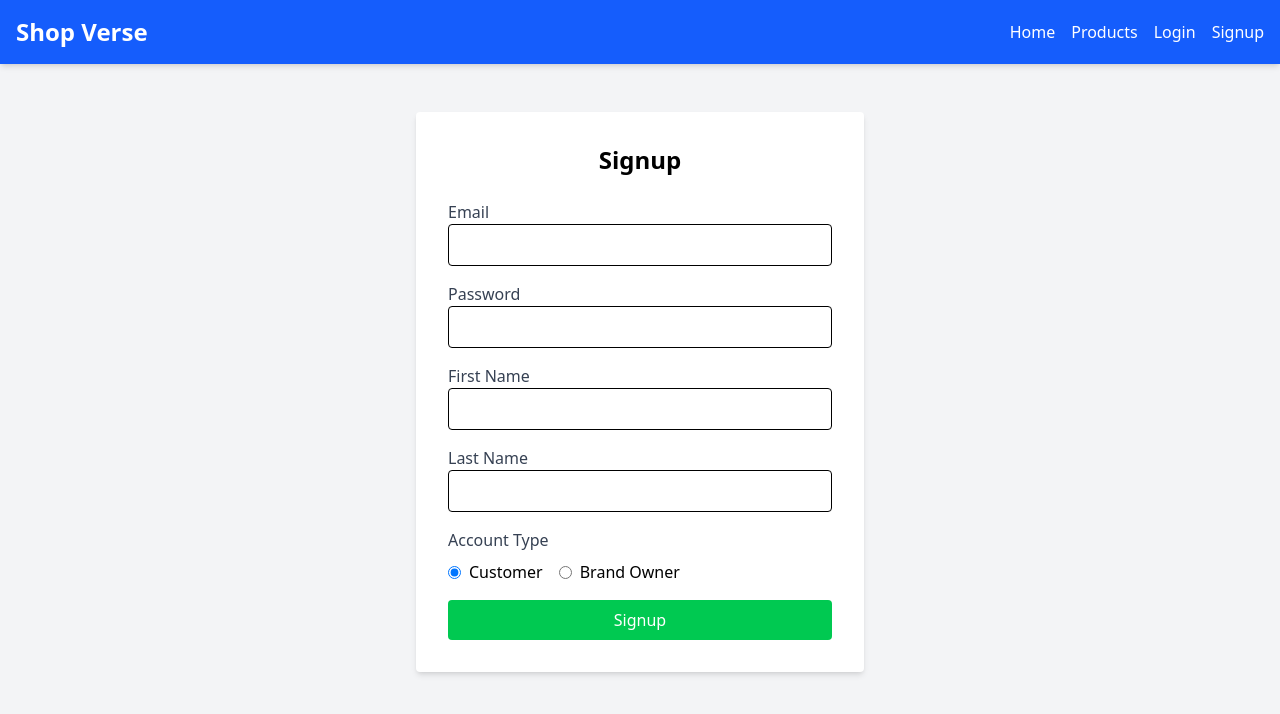
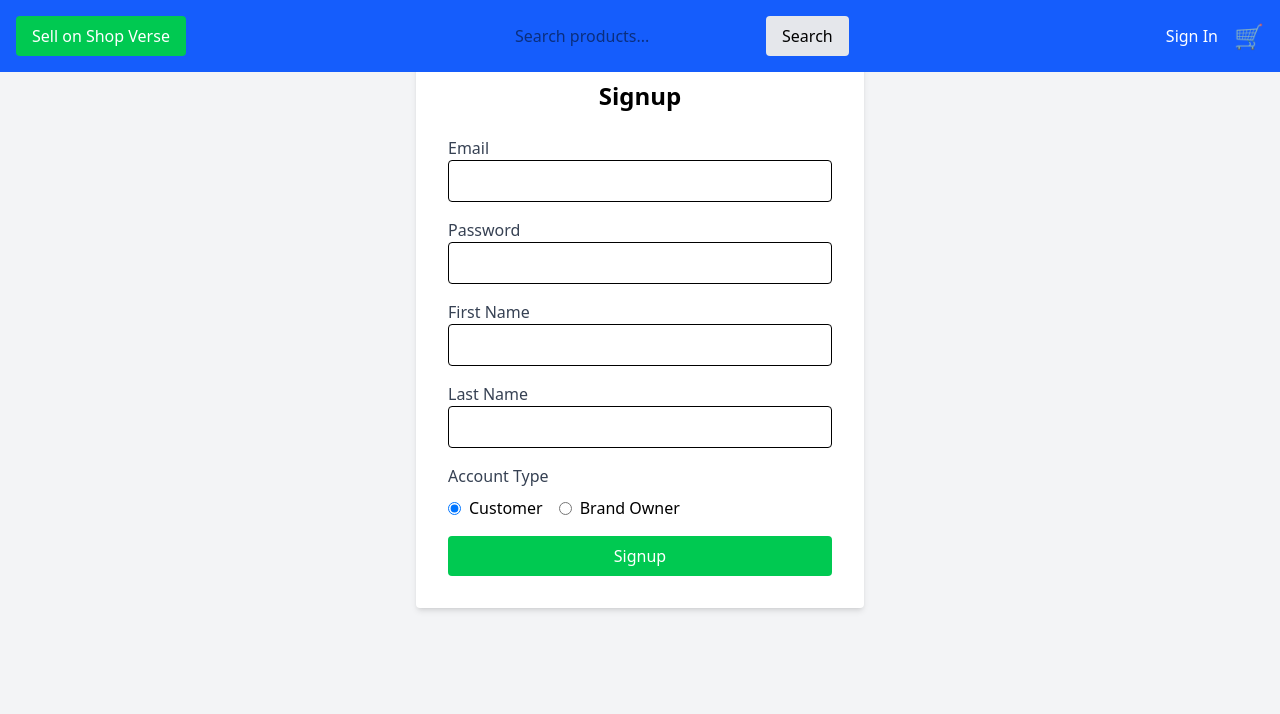
Before and after one commit to Whoistolu/shop_verse, a React (Vite) app: page /signup in a window 1280 px wide. Shown: the top 714 px of the page. Built offline with nearby package versions, Linux system fonts and the light colour scheme.

Commit message:
Add a fixed nav bar that has Left: "Sell on Shop Verse" button linking to signup. Center: Search input field and search button. Right: "Sign In" button (opens modal with login form and link to signup), Cart icon (placeholder link to /cart).

```diff
--- a/src/components/Header.tsx
+++ b/src/components/Header.tsx
@@ -1,9 +1,34 @@
+import { useState } from 'react';
+import { useAuth } from '../contexts/AuthContext.js';
 import { Link, useNavigate } from 'react-router-dom';
-import { useAuth } from '../contexts/AuthContext.js';
+import Modal from './Modal.js';
 
 export default function Header() {
-  const { user, logout } = useAuth();
+  const { user, logout, login } = useAuth();
+  const [isLoginModalOpen, setIsLoginModalOpen] = useState(false);
+  const [email, setEmail] = useState('');
+  const [password, setPassword] = useState('');
+  const [isBrand, setIsBrand] = useState(false);
+  const [search, setSearch] = useState('');
   const navigate = useNavigate();
+
+  const handleLogin = async (e: React.FormEvent) => {
+    e.preventDefault();
+    try {
+      await login(email, password, isBrand);
+      setIsLoginModalOpen(false);
+      setEmail('');
+      setPassword('');
+    } catch (error) {
+      console.error('Login failed', error);
+    }
+  };
+
+  const handleSearch = (e: React.FormEvent) => {
+    e.preventDefault();
+    // TODO: Implement search
+    console.log('Search:', search);
+  };
 
   const handleLogout = () => {
     logout();
@@ -11,30 +36,94 @@ export default function Header() {
   };
 
   return (
-    <header className="bg-blue-600 text-white p-4 shadow-md">
-      <div className="container mx-auto flex justify-between items-center">
-        <Link to="/" className="text-2xl font-bold">
-          Shop Verse
-        </Link>
-        <nav className="space-x-4">
-          <Link to="/" className="hover:underline">Home</Link>
-          <Link to="/products" className="hover:underline">Products</Link>
-          {!user && (
-            <>
-              <Link to="/login" className="hover:underline">Login</Link>
-              <Link to="/signup" className="hover:underline">Signup</Link>
-            </>
-          )}
-          {user && (
-            <>
-              <span>Welcome, {user.email}</span>
-              <button onClick={handleLogout} className="hover:underline">
-                Logout
-              </button>
-            </>
-          )}
+    <>
+      <header className="fixed top-0 left-0 right-0 bg-blue-600 text-white p-4 z-10">
+        <nav className="container mx-auto flex justify-between items-center">
+          <div>
+            <button
+              onClick={() => navigate('/signup')}
+              className="bg-green-500 text-white px-4 py-2 rounded hover:bg-green-600"
+            >
+              Sell on Shop Verse
+            </button>
+          </div>
+          <div className="flex items-center space-x-2">
+            <input
+              type="text"
+              value={search}
+              onChange={(e) => setSearch(e.target.value)}
+              placeholder="Search products..."
+              className="px-3 py-2 rounded text-black"
+            />
+            <button
+              onClick={handleSearch}
+              className="bg-gray-200 text-black px-4 py-2 rounded hover:bg-gray-300"
+            >
+              Search
+            </button>
+          </div>
+          <div className="flex items-center space-x-4">
+            {user ? (
+              <>
+                <span>Welcome, {user.email}</span>
+                <button onClick={handleLogout} className="hover:underline">Logout</button>
+              </>
+            ) : (
+              <>
+                <button
+                  onClick={() => setIsLoginModalOpen(true)}
+                  className="hover:underline"
+                >
+                  Sign In
+                </button>
+                <Link to="/cart" className="text-2xl">🛒</Link>
+              </>
+            )}
+          </div>
         </nav>
-      </div>
-    </header>
+      </header>
+      <Modal isOpen={isLoginModalOpen} onClose={() => setIsLoginModalOpen(false)}>
+        <h2 className="text-2xl font-bold mb-6 text-center">Sign In</h2>
+        <form onSubmit={handleLogin}>
+          <div className="mb-4">
+            <label className="block text-gray-700">Email</label>
+            <input
+              type="email"
+              value={email}
+              onChange={(e) => setEmail(e.target.value)}
+              className="w-full px-3 py-2 border rounded"
+              required
+            />
+          </div>
+          <div className="mb-4">
+            <label className="block text-gray-700">Password</label>
+            <input
+              type="password"
+              value={password}
+              onChange={(e) => setPassword(e.target.value)}
+              className="w-full px-3 py-2 border rounded"
+              required
+            />
+          </div>
+          <div className="mb-4">
+            <label className="flex items-center">
+              <input
+                type="checkbox"
+                checked={isBrand}
+                onChange={(e) => setIsBrand(e.target.checked)}
+                className="mr-2"
+              />
+              Sign in as Brand Owner
+            </label>
+          </div>
+          <button type="submit" className="w-full bg-blue-500 text-white py-2 rounded hover:bg-blue-600">
+            Sign In
+          </button>
+        </form>
+        <p className="mt-4 text-center">
+          Don't have an account? <Link to="/signup" className="text-blue-500 hover:underline" onClick={() => setIsLoginModalOpen(false)}>Sign up</Link>
+        </p>
+      </Modal>
+    </>
   );
 }
```
